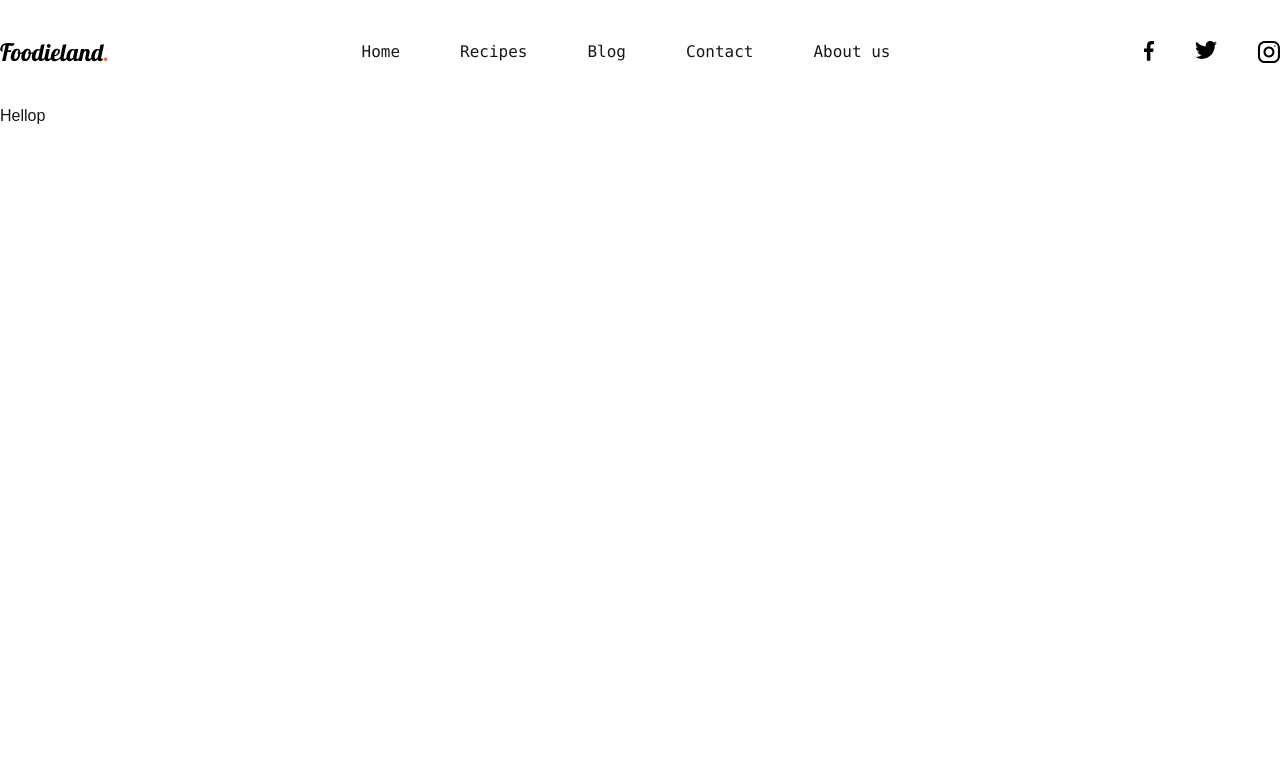
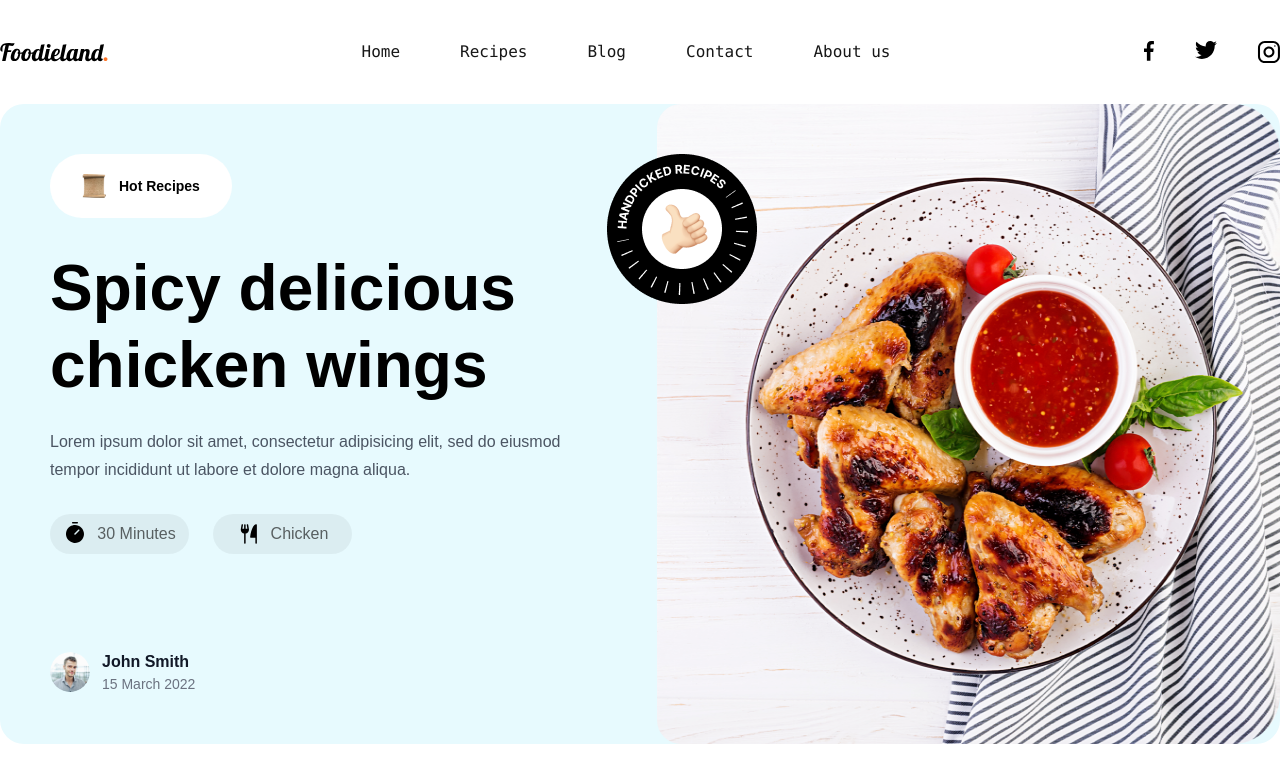
Before and after one commit to naheantarik/CookingTemplate-Nextjs, a Next.js app: page / in a window 1280 px wide. Shown: the top 782 px of the page. Built offline with nearby package versions, Linux system fonts and the light colour scheme.

Commit message:
Home Page Created

```diff
--- a/app/page.js
+++ b/app/page.js
@@ -1,6 +1,9 @@
 import Image from "next/image";
 import HeaderTemplateComponent from "./components/HeaderTemplateComponents";
+import Hero from "./hero/page";
 
 export default function Home() {
-	return <>Hellop</>;
+	return <>
+	<Hero />
+	</>;
 }
```
